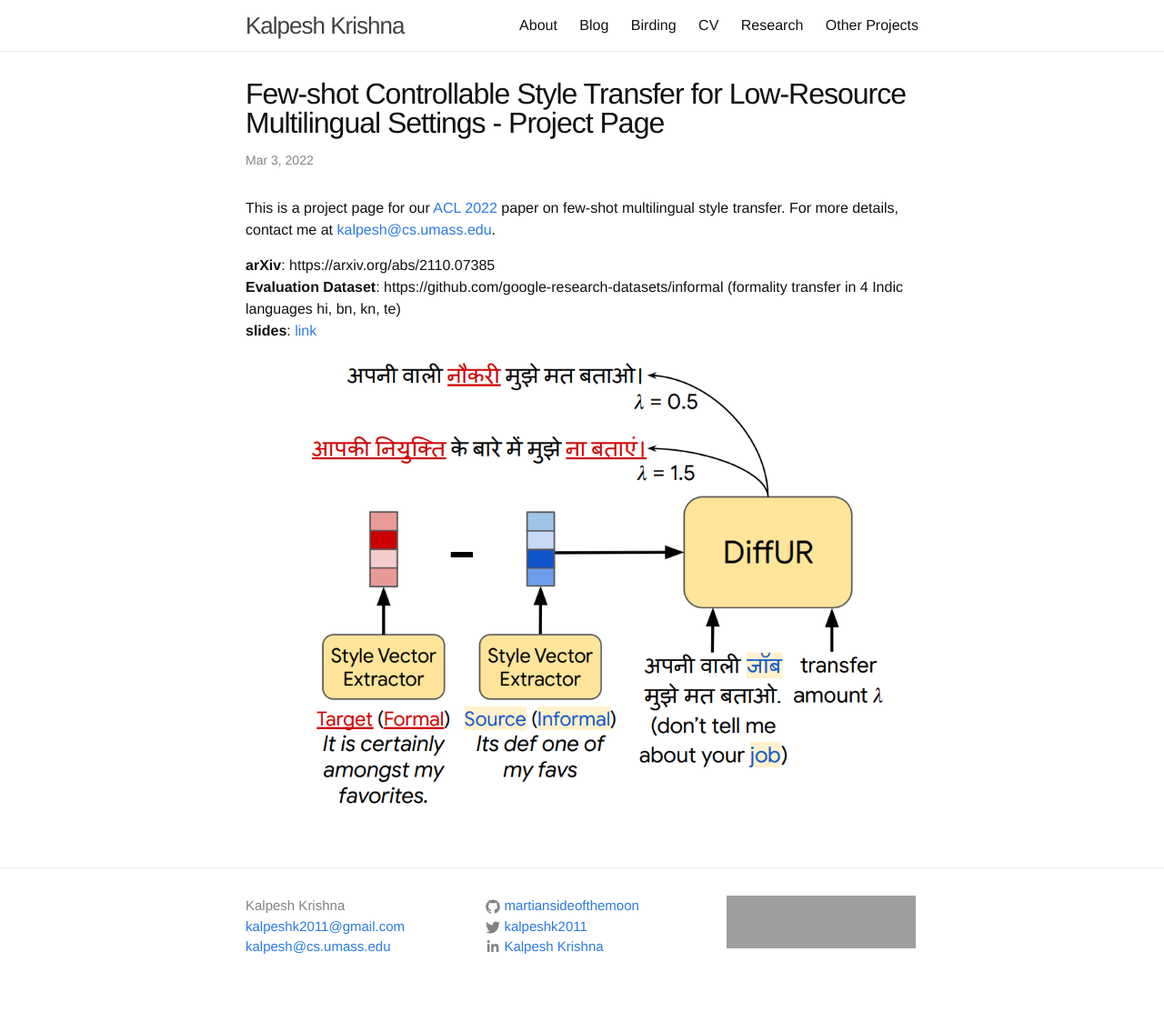
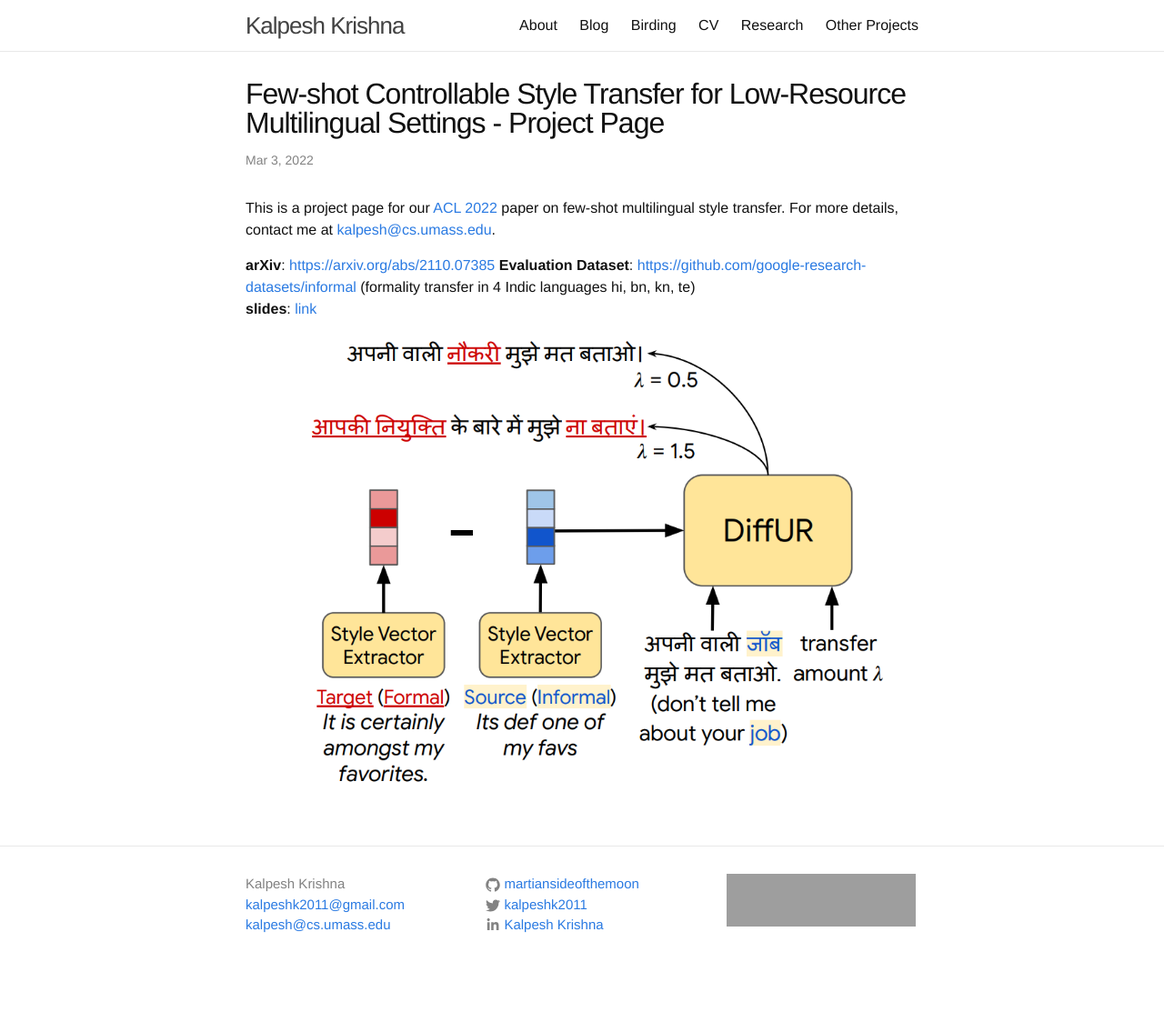
Before and after one commit to martiansideofthemoon/martiansideofthemoon.github.io, a Jekyll site: the page built from _posts/2022-03-03-acl22.md, in a window 1280 px wide. Shown: the whole page at 91% size. Built offline with Jekyll 4.4.1, drawn with Linux system fonts in a browser that asks for light colours; comment, search, counter and statistics services are not loaded; after the commit the page ends 1089 px from its top, so only the background shows below that; part of the change alters nothing that is shown; grey boxes are pictures that could not be loaded.

Commit message:
Update 2022-03-03-acl22.md

```diff
--- a/_posts/2022-03-03-acl22.md
+++ b/_posts/2022-03-03-acl22.md
@@ -8,8 +8,8 @@ image: https://martiansideofthemoon.github.io/assets/style_diffur.png
 
 This is a project page for our [ACL 2022](https://2021.naacl.org/) paper on few-shot multilingual style transfer. For more details, contact me at [kalpesh@cs.umass.edu](mailto:kalpesh@cs.umass.edu).
 
-**arXiv**: https://arxiv.org/abs/2110.07385
-**Evaluation Dataset**: https://github.com/google-research-datasets/informal (formality transfer in 4 Indic languages hi, bn, kn, te)
+**arXiv**: [https://arxiv.org/abs/2110.07385](https://arxiv.org/abs/2110.07385)
+**Evaluation Dataset**: [https://github.com/google-research-datasets/informal](https://github.com/google-research-datasets/informal) (formality transfer in 4 Indic languages hi, bn, kn, te)
 **slides**: [link](https://docs.google.com/presentation/d/1PGk58vWuHP3FBt8EBA_aN9juo3gPPObAVhshwS3Rpkg/edit?usp=sharing&resourcekey=0-Ma8fX94-cdv4SHTIpsFajw)
 
 ![style_diffur]({{ site.url }}/assets/style_diffur.png)
```
